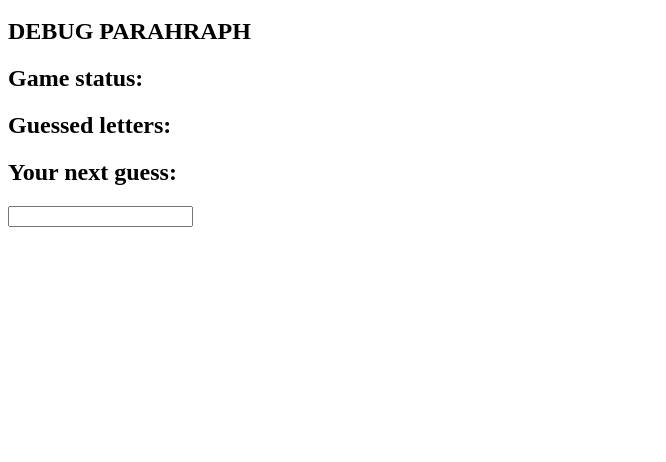
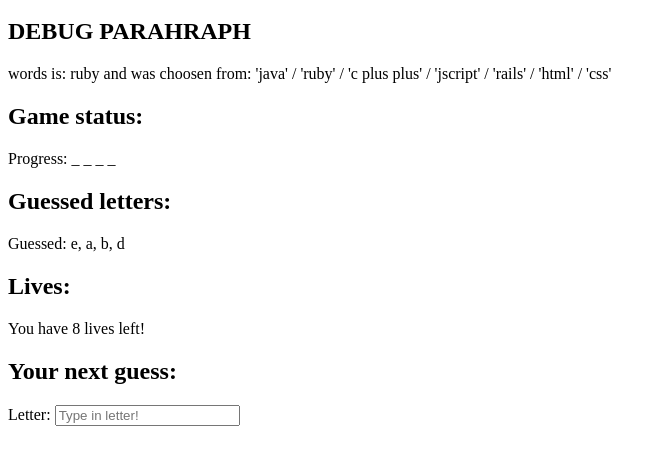
Before and after one commit to Bartuz/HangMan-Web, a plain HTML site: page index.html in a window 1280 px wide. Shown: the part 48-510 px from the top of the page, without its empty margins (0-666 px from the left). Drawn offline with nearby package versions, Linux system fonts and the light colour scheme.

Commit message:
now games got lives, guessed array and input field

```diff
--- a/index.html
+++ b/index.html
@@ -14,8 +14,11 @@
 	<p id="status"></p>
 	<h2>Guessed letters:</h2>
 	<p id="guessed"></p>
+	<h2>Lives:</h2>
+	<p id="lives"></p>
 	<h2>Your next guess:</h2>
-	<input
+	<label for="letter">Letter:</label>
+	<input id="letter" name="letter" placeholder="Type in letter!">
 	<script src="script.js"></script>
 </body>
 </html>
--- a/script.js
+++ b/script.js
@@ -4,6 +4,8 @@ Array.prototype.randomElement = function () {
 var words;
 var word;
 var temp;
+var guessed;
+var lives;
 (function(){
 	console.log("Setting up variables...");
 	words = ["java","ruby","c plus plus","jscript","rails","html","css"];
@@ -11,8 +13,11 @@ var temp;
 	console.log("Random word is: " + word);
 	temp = word.replace(/[a-zA-Z]/g, "_")
 	console.log("Temp word is: " + temp)
+	guessed = ["e","a","b","d"]
+	console.log("Array with guessed letter should be length 0 and is: " + guessed.length)
+	lives = 8
+	console.log("Started game with " + lives + " lives.")
 	console.log("Done!");
-
 })();
 function board(word){
 	var result = ""
@@ -22,7 +27,8 @@ function board(word){
 	return result
 }
 $(document).ready(function(){
-	$("#debug").text("words is: " + word + " and was choosen from: '" + words.join("' + '") + "'");
+	$("#debug").text("words is: " + word + " and was choosen from: '" + words.join("' / '") + "'");
 	$("#status").text("Progress: " + board(temp))
-	$("")
+	$("#lives").text("You have " + lives + " lives left!")
+	$("#guessed").text("Guessed: " + guessed.join(", "))
 });
```
